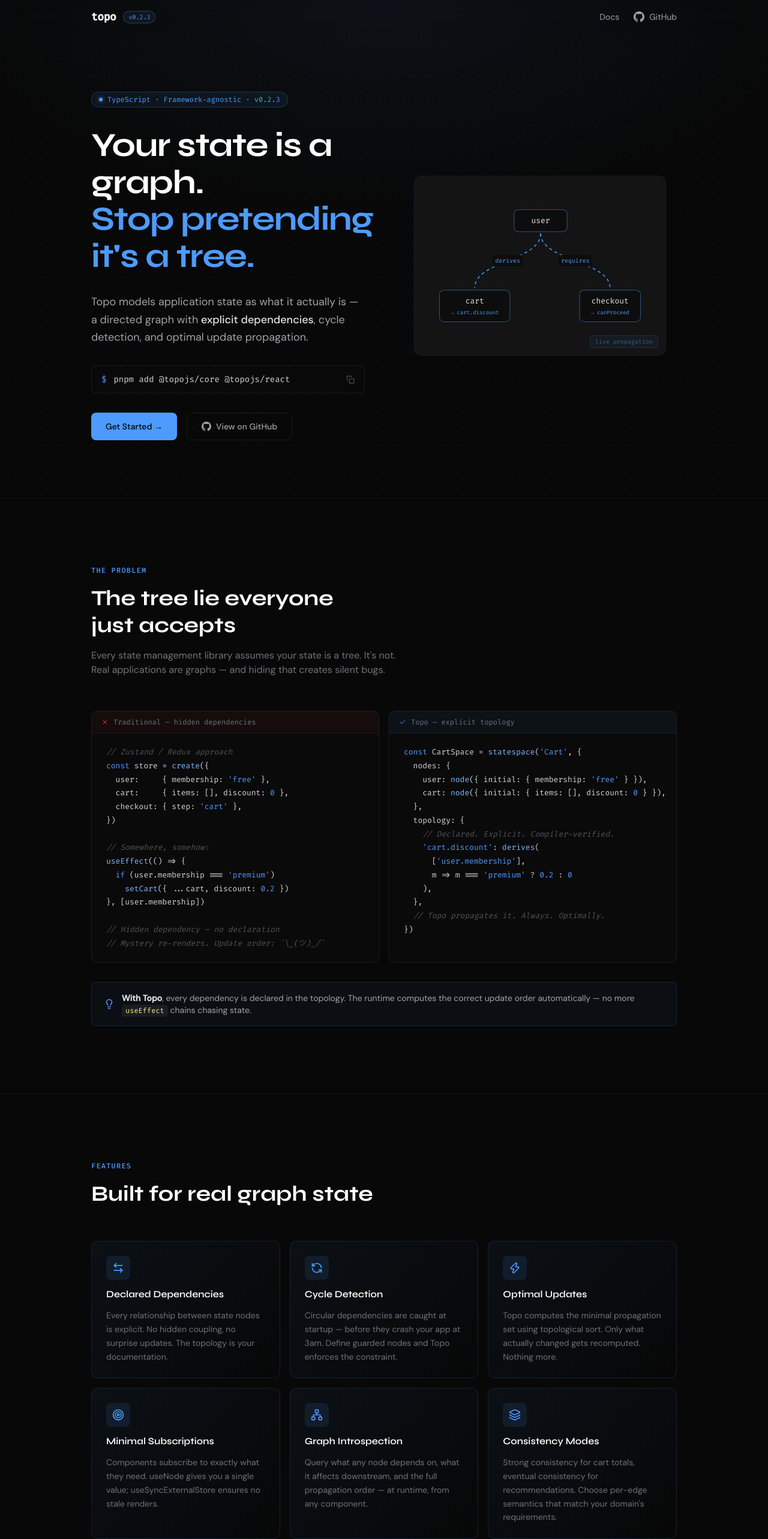
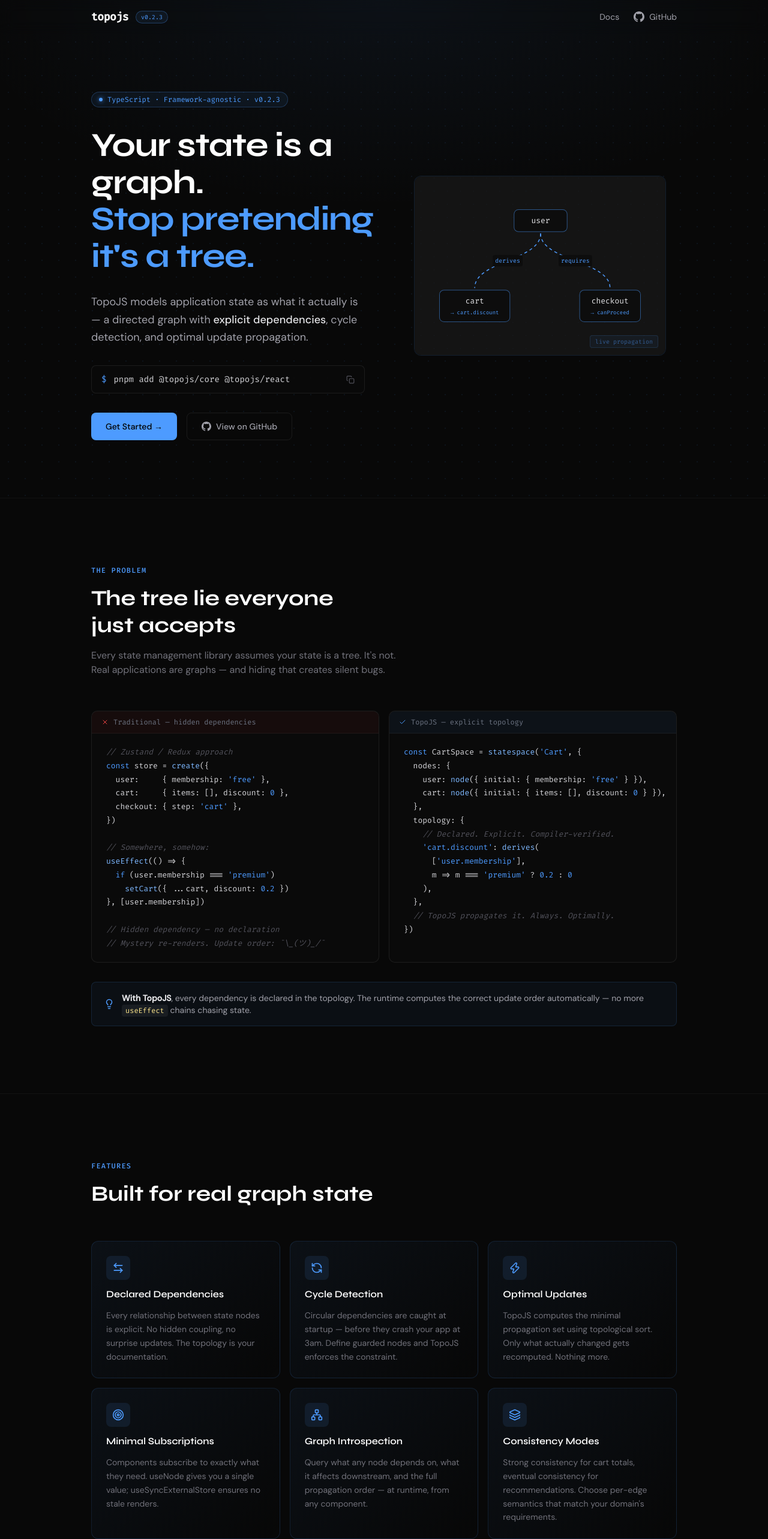
Before and after one commit to creativoma/topojs, a React (Vite) app in the folder apps/website/: page / in a window 1280 px wide. Shown: the top 2566 px of the page at 60% size. Built offline with nearby package versions, Linux system fonts and the light colour scheme.

Commit message:
chore: rebrand from Topo to TopoJS across codebase and website
Updates all references in package descriptions, website components,
README and CLAUDE.md. Also updates GitHub URLs to creativoma/topojs
and adjusts hover accent color from purple to blue in the website.

```diff
--- a/apps/website/src/components/Features.tsx
+++ b/apps/website/src/components/Features.tsx
@@ -13,13 +13,13 @@
     icon: RefreshCcw,
     title: 'Cycle Detection',
     description:
-      'Circular dependencies are caught at startup — before they crash your app at 3am. Define guarded nodes and Topo enforces the constraint.',
+      'Circular dependencies are caught at startup — before they crash your app at 3am. Define guarded nodes and TopoJS enforces the constraint.',
   },
   {
     icon: Zap,
     title: 'Optimal Updates',
     description:
-      'Topo computes the minimal propagation set using topological sort. Only what actually changed gets recomputed. Nothing more.',
+      'TopoJS computes the minimal propagation set using topological sort. Only what actually changed gets recomputed. Nothing more.',
   },
   {
     icon: Target,
--- a/apps/website/src/components/Footer.tsx
+++ b/apps/website/src/components/Footer.tsx
@@ -15,7 +15,7 @@
           className="text-xl font-semibold tracking-tight"
           style={{ fontFamily: 'Fira Code, monospace', color: '#fff' }}
         >
-          topo
+          topojs
         </span>
 
         {/* Package list */}
@@ -62,16 +62,16 @@
           </span>
           <span style={{ color: '#27272A' }}>·</span>
           <a
-            href="https://github.com/creativoma/topo"
+            href="https://github.com/creativoma/topojs"
             target="_blank"
             rel="noopener noreferrer"
             className="flex items-center gap-1.5 transition-colors"
             style={{ color: '#3F3F46' }}
-            onMouseEnter={(e) => (e.currentTarget.style.color = '#A78BFA')}
+            onMouseEnter={(e) => (e.currentTarget.style.color = '#4d9bff')}
             onMouseLeave={(e) => (e.currentTarget.style.color = '#3F3F46')}
           >
             <GitHubIcon />
-            creativoma/topo
+            creativoma/topojs
           </a>
         </div>
 
--- a/apps/website/src/components/Header.tsx
+++ b/apps/website/src/components/Header.tsx
@@ -27,7 +27,7 @@
             className="text-lg font-semibold tracking-tight text-white"
             style={{ fontFamily: 'Fira Code, monospace' }}
           >
-            topo
+            topojs
           </span>
           <span
             className="text-[10px] px-2 py-0.5 rounded-full border"
@@ -54,7 +54,7 @@
             Docs
           </a>
           <a
-            href="https://github.com/creativoma/topo"
+            href="https://github.com/creativoma/topojs"
             target="_blank"
             rel="noopener noreferrer"
             className="flex items-center gap-2 text-sm transition-colors"
--- a/apps/website/src/components/Hero.tsx
+++ b/apps/website/src/components/Hero.tsx
@@ -230,7 +230,7 @@
           </h1>
 
           <p className="text-lg leading-relaxed max-w-lg" style={{ color: '#A1A1AA' }}>
-            Topo models application state as what it actually is — a directed graph with{' '}
+            TopoJS models application state as what it actually is — a directed graph with{' '}
             <strong style={{ color: '#E4E4E7', fontWeight: 500 }}>explicit dependencies</strong>,
             cycle detection, and optimal update propagation.
           </p>
@@ -273,14 +273,14 @@
               Get Started →
             </a>
             <a
-              href="https://github.com/creativoma/topo"
+              href="https://github.com/creativoma/topojs"
               target="_blank"
               rel="noopener noreferrer"
               className="inline-flex items-center gap-2 font-medium px-6 py-3 rounded-lg transition-all text-sm"
               style={{ color: '#A1A1AA', border: '1px solid rgba(255,255,255,0.08)' }}
               onMouseEnter={(e) => {
                 e.currentTarget.style.color = '#fff';
-                e.currentTarget.style.borderColor = 'rgba(139,92,246,0.4)';
+                e.currentTarget.style.borderColor = 'rgba(77,155,255,0.4)';
               }}
               onMouseLeave={(e) => {
                 e.currentTarget.style.color = '#A1A1AA';
--- a/apps/website/src/components/Problem.tsx
+++ b/apps/website/src/components/Problem.tsx
@@ -72,7 +72,7 @@
         }}
       >
         <Check size={12} />
-        <span style={{ color: '#6B7280' }}>Topo — explicit topology</span>
+        <span style={{ color: '#6B7280' }}>TopoJS — explicit topology</span>
       </div>
       <pre>
         <code>
@@ -116,7 +116,7 @@
           {'    ),\n'}
           {'  },\n'}
           {'  '}
-          <span className="tok-cm">{'// Topo propagates it. Always. Optimally.'}</span>
+          <span className="tok-cm">{'// TopoJS propagates it. Always. Optimally.'}</span>
           {'\n'}
           {'})\n'}
         </code>
@@ -165,8 +165,8 @@
         >
           <Lightbulb size={18} style={{ color: '#4d9bff', flexShrink: 0 }} />
           <p className="text-sm" style={{ color: '#A1A1AA' }}>
-            <strong style={{ color: '#E4E4E7' }}>With Topo</strong>, every dependency is declared in
-            the topology. The runtime computes the correct update order automatically — no more{' '}
+            <strong style={{ color: '#E4E4E7' }}>With TopoJS</strong>, every dependency is declared
+            in the topology. The runtime computes the correct update order automatically — no more{' '}
             <code
               className="text-xs px-1.5 py-0.5 rounded"
               style={{
--- a/packages/cli/package.json
+++ b/packages/cli/package.json
@@ -1,7 +1,7 @@
 {
   "name": "@topojs/cli",
   "version": "0.3.0",
-  "description": "CLI for Topo — analyze, visualize, check, optimize, export and trace statespaces",
+  "description": "CLI for TopoJS — analyze, visualize, check, optimize, export and trace statespaces",
   "keywords": [
     "state-management",
     "graph",
--- a/packages/core/package.json
+++ b/packages/core/package.json
@@ -1,7 +1,7 @@
 {
   "name": "@topojs/core",
   "version": "0.2.3",
-  "description": "Core runtime for Topo — statespace, nodes, edges, cycle detection and propagation",
+  "description": "Core runtime for TopoJS — statespace, nodes, edges, cycle detection and propagation",
   "keywords": [
     "state-management",
     "graph",
--- a/packages/react/package.json
+++ b/packages/react/package.json
@@ -1,7 +1,7 @@
 {
   "name": "@topojs/react",
   "version": "0.2.3",
-  "description": "React hooks for Topo — useNode, useNodes, useMutation, useTopology",
+  "description": "React hooks for TopoJS — useNode, useNodes, useMutation, useTopology",
   "keywords": [
     "state-management",
     "graph",
--- a/packages/vite-plugin/package.json
+++ b/packages/vite-plugin/package.json
@@ -1,7 +1,7 @@
 {
   "name": "@topojs/vite",
   "version": "0.2.3",
-  "description": "Vite plugin for Topo — topology visualizer and cycle detection at build time",
+  "description": "Vite plugin for TopoJS — topology visualizer and cycle detection at build time",
   "keywords": [
     "state-management",
     "graph",
```
Also changed, not shown: 2 other files (tests, documents, lock files or other folders).
